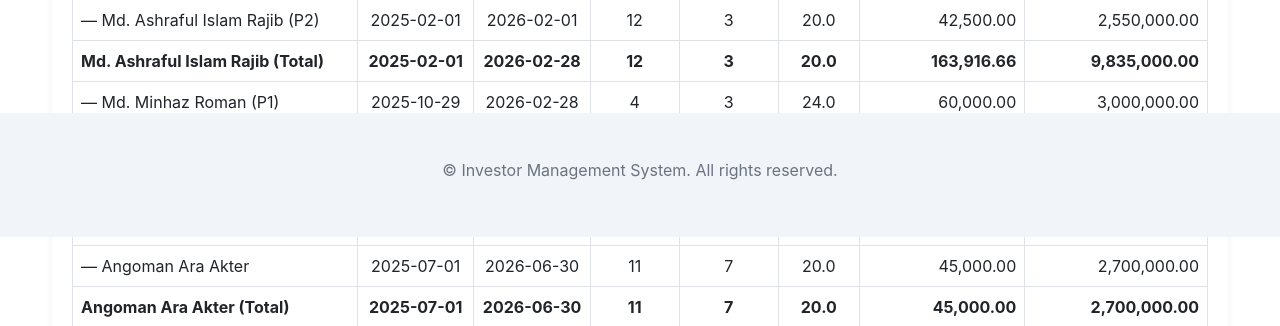
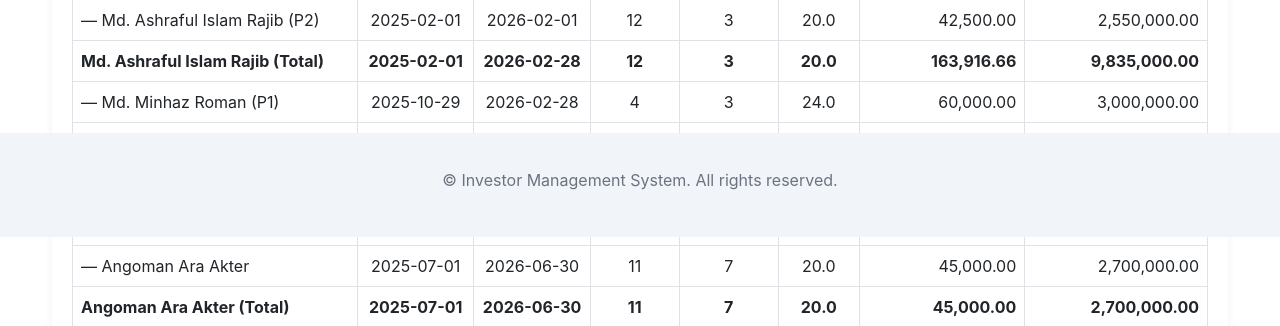
Before and after one commit to hasanshibly90/IMS-SISL, a Flask app: page / in a window 1280 px wide. Shown: the part 563-889 px from the top of the page. Run offline with Flask 3, Linux system fonts and the light colour scheme; a user stored in the database is signed in; data comes from the database, SQL or seed files in the repository; some libraries are stand-ins or nearby versions.

Commit message:
ims-sisl-v.1014

```diff
--- a/templates/task.html
+++ b/templates/task.html
@@ -63,7 +63,7 @@
     footer {
       background-color: #f1f5f9;
       color: #6b7280;
-      padding: 15px 0;
+      padding: 5px 0;
       position: fixed;
       width: 100%;
       bottom: 0;
```
